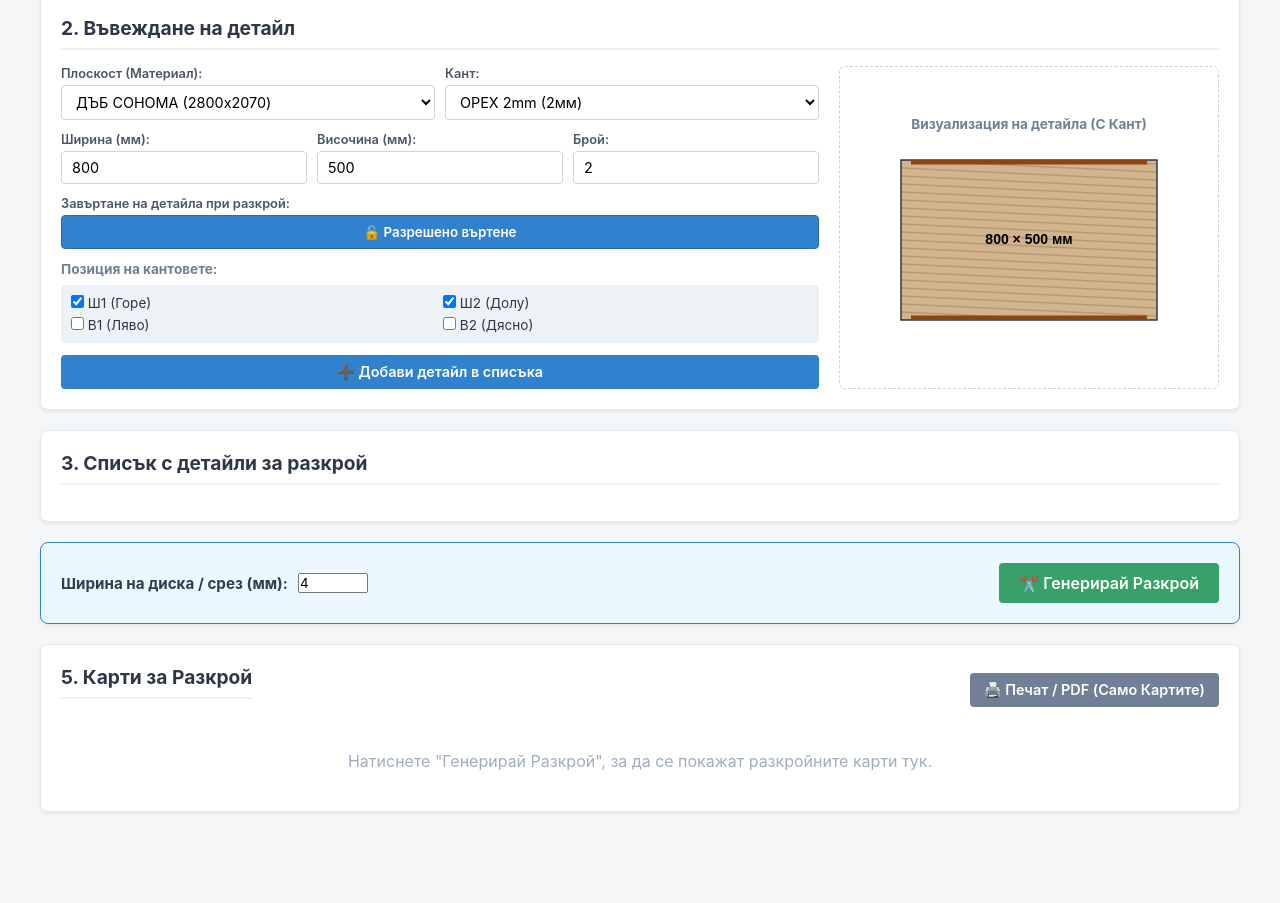
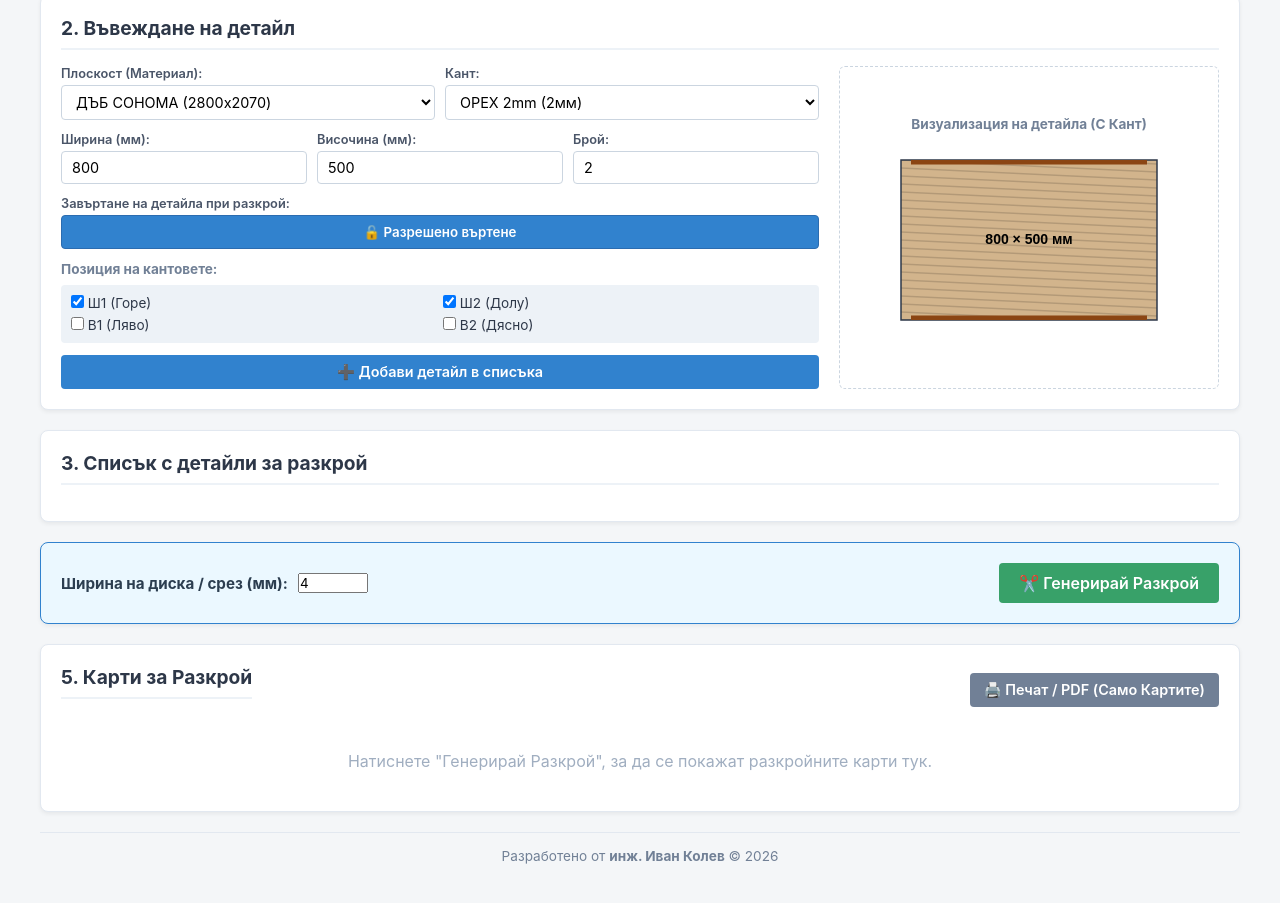
Before and after one commit to ivsko/Cutting, a website built with Vite: page index.html in a window 1280 px wide. Shown: the part 648-1551 px from the top of the page. Before the commit the page ends 1504 px from the top, so only its background shows below. Built offline with nearby package versions, Linux system fonts and the light colour scheme.

Commit message:
Update index.html

```diff
--- a/index.html
+++ b/index.html
@@ -169,7 +169,9 @@
         <p class="placeholder-text no-print">Натиснете "Генерирай Разкрой", за да се покажат разкройните карти тук.</p>
       </div>
     </section>
-
+    <div style="text-align: center; padding: 15px; margin-top: 20px; font-size: 0.85rem; color: #718096; border-top: 1px solid #e2e8f0;">
+      Разработено от <b>инж. Иван Колев</b> © 2026
+    </div>
   </div>
 
   <script src="main.js"></script>
```
